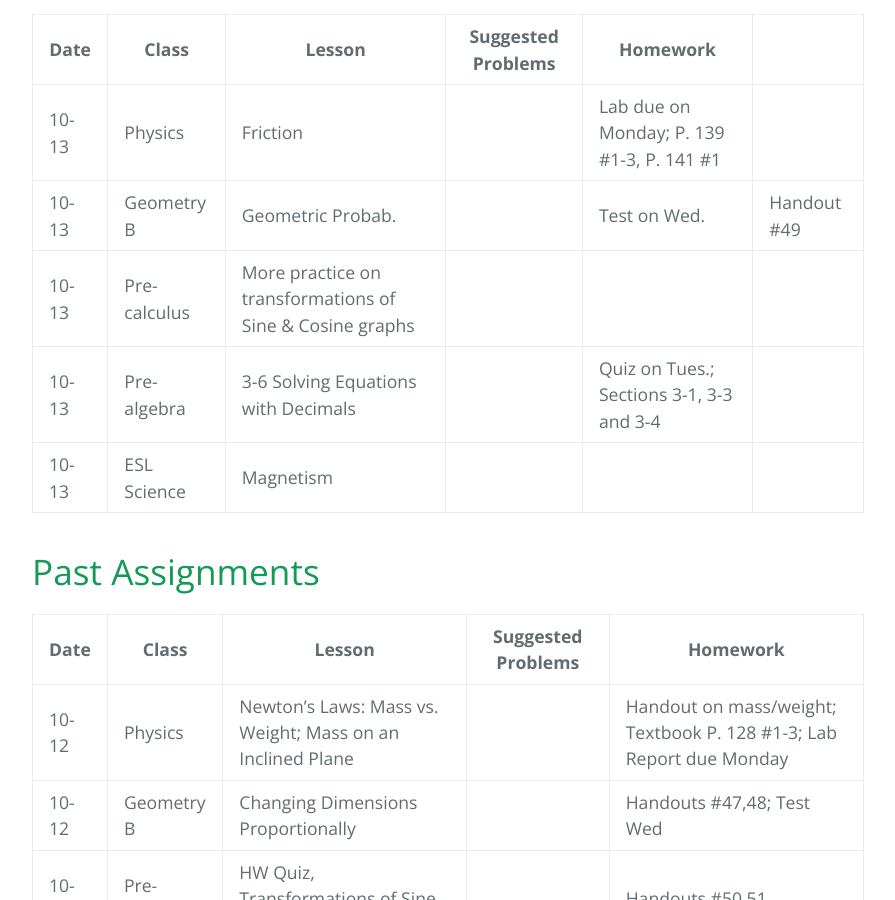
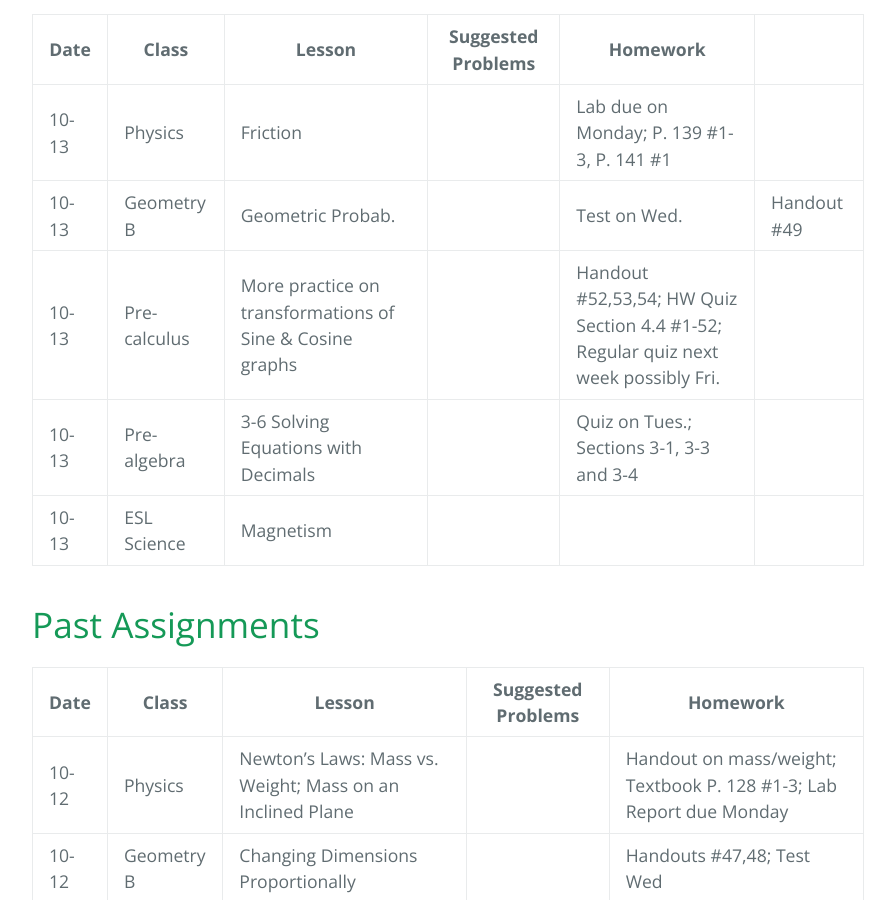
Before and after one commit to gpayoo/gpayoo, a Jekyll site: the page built from index.md, in a window 1280 px wide and 900 px high, scrolled down 554 px. Shown: the whole window, without its empty margins (192-1087 px from the left). Built offline with Jekyll 4.4.1, drawn with Linux system fonts in a browser that asks for light colours; our own code applies the rules of GitHub Pages for plain Markdown files.

Commit message:
Update index.md

```diff
--- a/index.md
+++ b/index.md
@@ -12,7 +12,7 @@ layout: default
 | ---- | ----- | ------ | -------- | ---
 | 10-13 | Physics | Friction | | Lab due on Monday; P. 139 #1-3, P. 141 #1
 | 10-13 | Geometry B | Geometric Probab.  | |  Test on Wed. |  Handout #49
-| 10-13 | Pre-calculus | More practice on transformations of Sine & Cosine graphs | |
+| 10-13 | Pre-calculus | More practice on transformations of Sine & Cosine graphs | | Handout #52,53,54; HW Quiz Section 4.4 #1-52; Regular quiz next week possibly Fri.
 | 10-13 | Pre-algebra | 3-6 Solving Equations with Decimals  | | Quiz on Tues.; Sections 3-1, 3-3 and 3-4
 | 10-13 | ESL Science | Magnetism |  |
 
```
